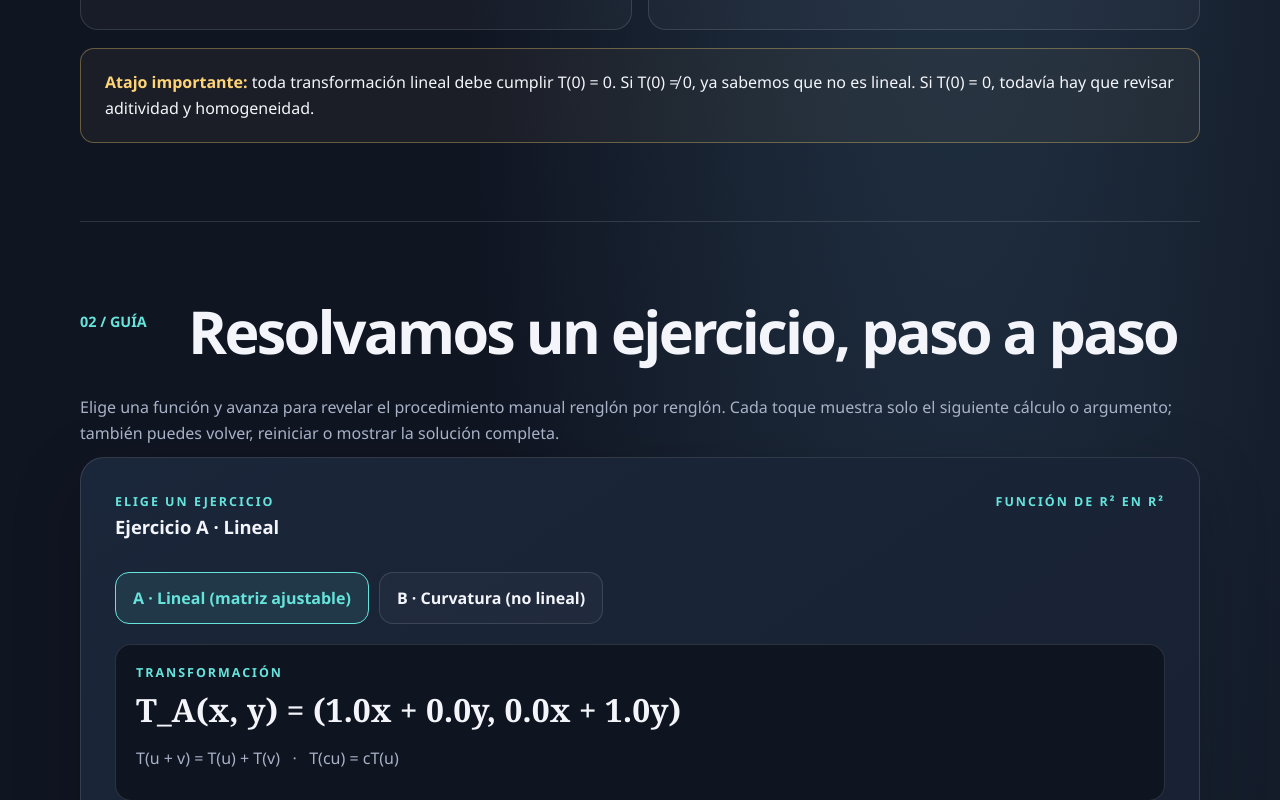
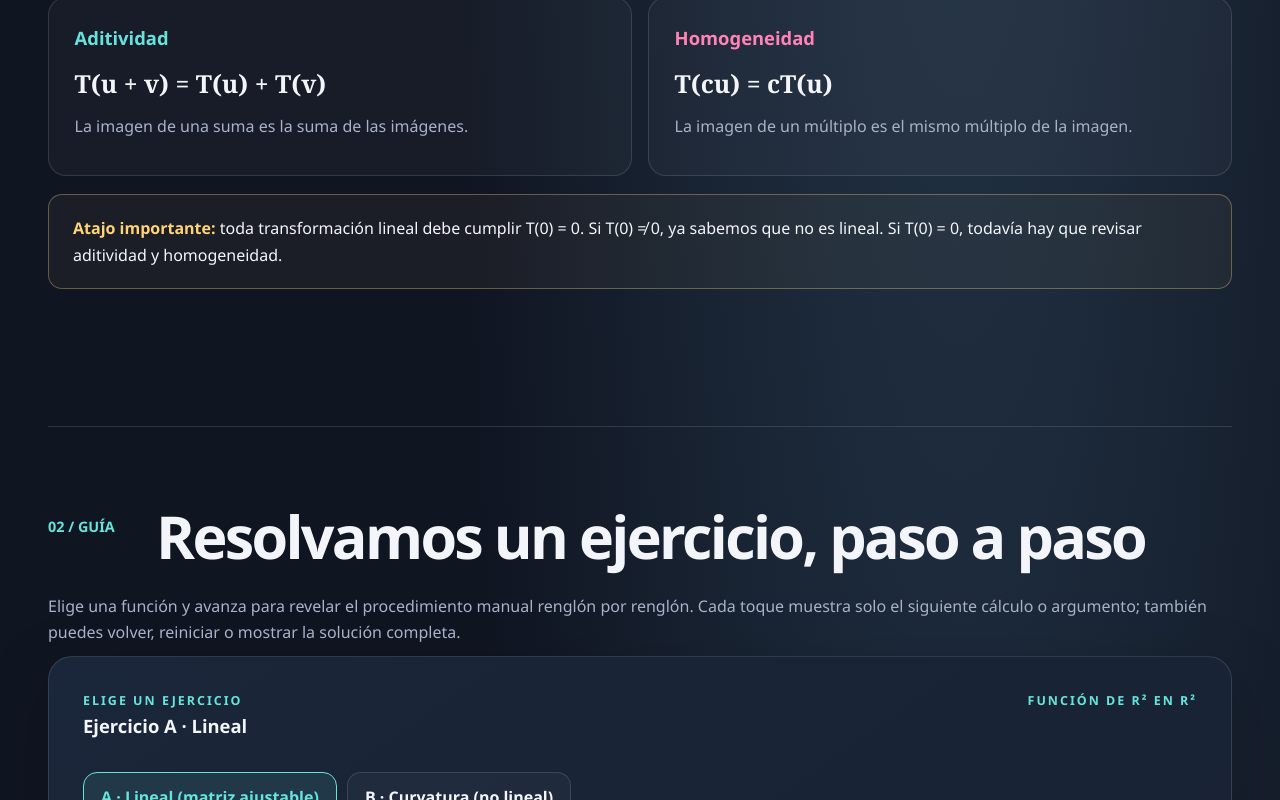
Before and after one commit to yoyipapeos/Presentaciones, a plain HTML site: page index.html in a window 1280 px wide. Shown: the part 1174-1974 px from the top of the page. Drawn offline with Linux system fonts and the light colour scheme.

Commit message:
Improve layout for widescreen displays

```diff
--- a/index.html
+++ b/index.html
@@ -152,6 +152,19 @@
       .paper-controls .button { width: 100%; }
       footer { flex-direction: column; padding-bottom: 90px; }
       .floating-nav { display: none; }
+    }
+    @media (min-width: 1200px) and (min-height: 700px) and (min-aspect-ratio: 3/2) {
+      .deck { width: min(1500px, calc(100% - 96px)); }
+      .hero { min-height: 100svh; padding: clamp(48px, 7vh, 88px) 0; }
+      section:not(#guia) {
+        min-height: 100svh;
+        display: flex;
+        flex-direction: column;
+        justify-content: center;
+        padding: clamp(32px, 5vh, 60px) 0;
+      }
+      .section-head { margin-bottom: clamp(18px, 3vh, 30px); }
+      .card { padding: clamp(18px, 2vw, 28px); }
     }
     @media (prefers-reduced-motion: reduce) {
       *, *::before, *::after { scroll-behavior: auto !important; transition-duration: .01ms !important; }
```
